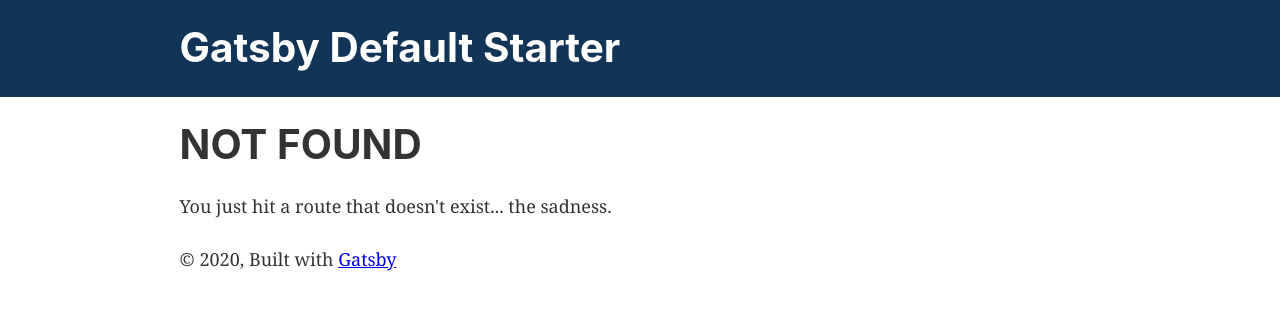
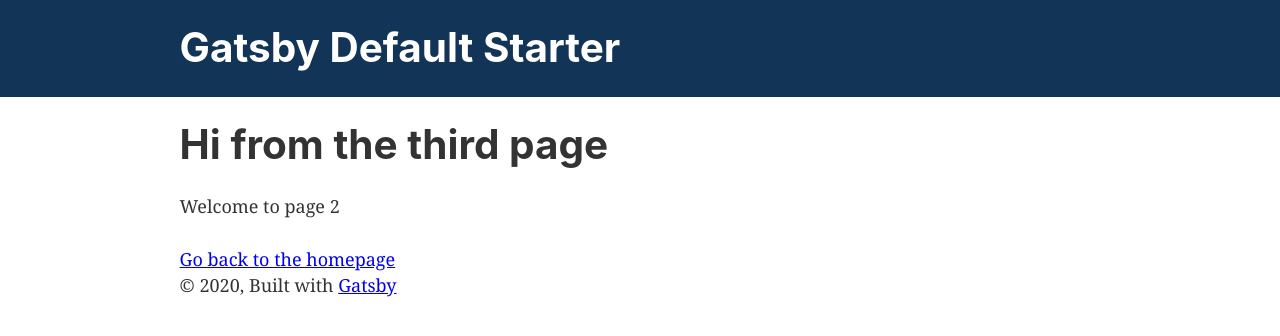
Before and after one commit to Fred50-05/test-netlify-gatsby-tutocom, a Gatsby site: page /page-3 in a window 1280 px wide. Before the commit this address had no page. Built offline with nearby package versions, Linux system fonts and the light colour scheme; Gatsby itself is replaced by a stand-in of ours.

Commit message:
ajout pages

```diff
--- a/src/pages/index.js
+++ b/src/pages/index.js
@@ -15,6 +15,7 @@ const IndexPage = () => (
       <Image />
     </div>
     <Link to="/page-2/">Go to page 2</Link> <br />
+    <Link to="/page-3/">Go to page 3</Link> <br />
     <Link to="/using-typescript/">Go to "Using TypeScript"</Link>
   </Layout>
 )
--- /dev/null
+++ b/src/pages/page-3.js
@@ -0,0 +1,16 @@
+import React from "react"
+import { Link } from "gatsby"
+
+import Layout from "../components/layout"
+import SEO from "../components/seo"
+
+const thirdPage = () => (
+  <Layout>
+    <SEO title="Page three" />
+    <h1>Hi from the third page</h1>
+    <p>Welcome to page 2</p>
+    <Link to="/">Go back to the homepage</Link>
+  </Layout>
+)
+
+export default thirdPage
```
